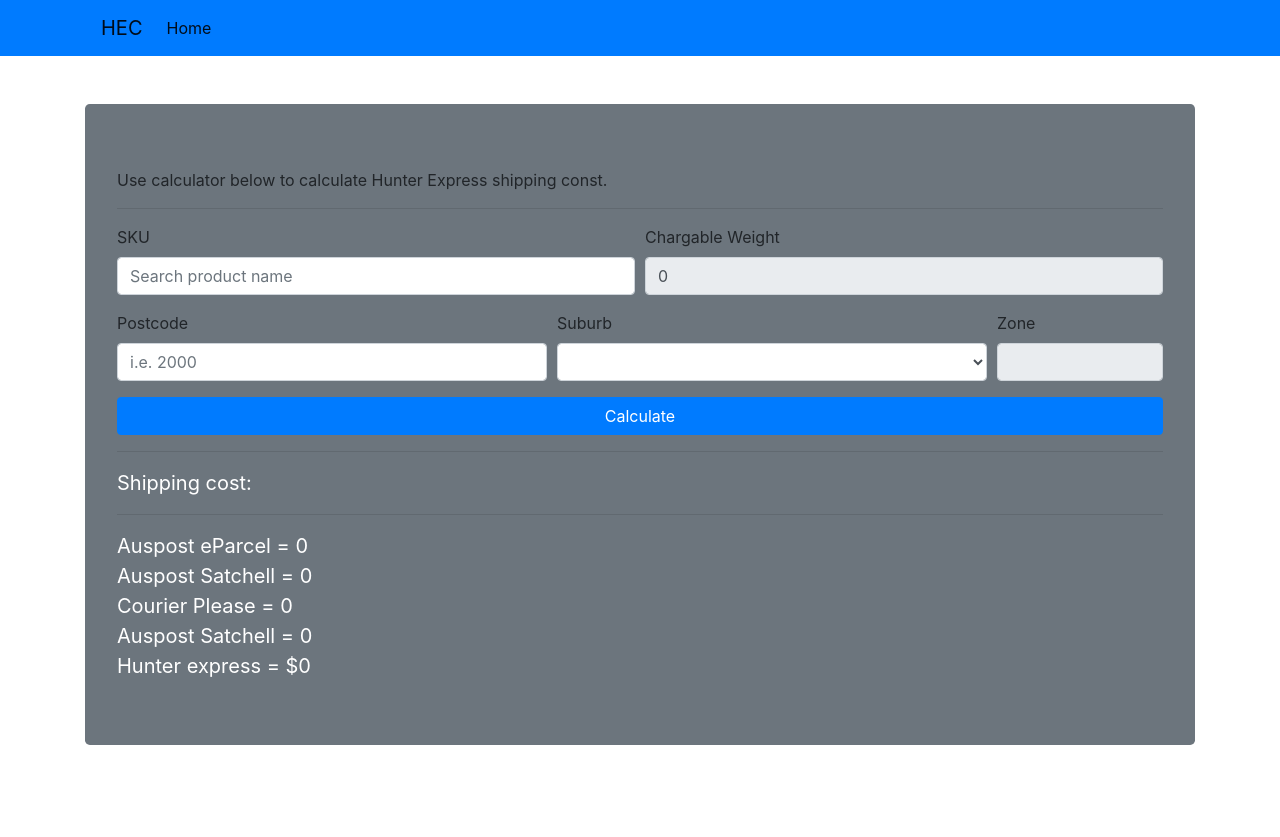
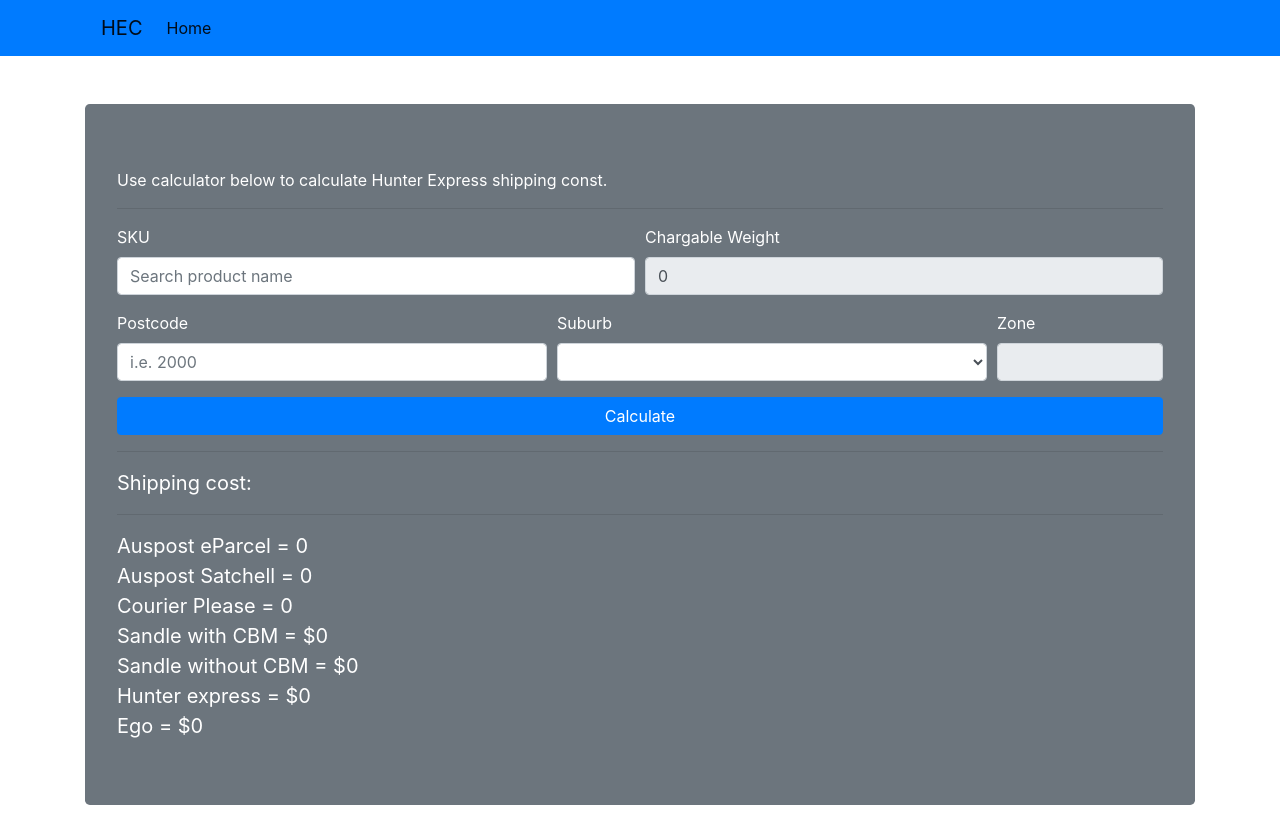
Before and after one commit to bigdiscount/hunter-express-shipping-calculator, a React (Create React App) app: page / in a window 1280 px wide. Before the commit the page ends 800 px from the top, so only its background shows below. Built offline with nearby package versions, Linux system fonts and the light colour scheme.

Commit message:
sandle and ego calculator added

```diff
--- a/package.json
+++ b/package.json
@@ -6,6 +6,7 @@
     "@testing-library/jest-dom": "^4.2.4",
     "@testing-library/react": "^9.3.2",
     "@testing-library/user-event": "^7.1.2",
+    "axios": "^0.19.2",
     "react": "^16.13.1",
     "react-dom": "^16.13.1",
     "react-router-dom": "^5.1.2",
--- a/src/assets/zoneRate.js
+++ b/src/assets/hunterExpressZoneRate.js
@@ -1,4 +1,4 @@
-export const zoneRates = {
+export const hunterExpressZoneRate = {
   1: { fb: 9.5, sb: 7.2, type: 'fixed' },
   2: { fb: 18.75, sb: 14.8, type: 'fixed' },
   3: { fb: 24, sb: 19, type: 'fixed' },
--- a/src/assets/products.js
+++ b/src/assets/products.js
@@ -155,7 +155,7 @@
 {sku:'BD-FWAVE-M',title:'Super Chef Oven Convection Micro Oven 17L',weight:6.9,l:38,w:38,h:25},
 {sku:'BD-WaterFilter-10L',title:'10L Water Filter Bottle Bench Top Dispenser Purifier 8 Stage Ceramic Carbon',weight:0,l:0,w:0,h:0},
 {sku:'BD-WaterFilter-14L',title:'14L Water Filter Bottle Bench Top Dispenser Purifier 8 Stage Ceramic Carbon',weight:2.6,l:29,w:29,h:25},
-{sku:'BD-WaterFilter-21L',title:'21LWater Filter Bottle Bench Top Dispenser Purifier 8 Stage Ceramic Carbon',weight:3.8,l:32,w:21,h:31},
+{sku:'BD-WaterFilter-21L',title:'21L Water Filter Bottle Bench Top Dispenser Purifier 8 Stage Ceramic Carbon',weight:3.8,l:32,w:21,h:31},
 {sku:'BD-WaterFilter-24L',title:'24L Water Filter Bottle Bench Top Dispenser Purifier 8 Stage Ceramic Carbon',weight:3.8,l:36,w:27,h:39},
 {sku:'BD-WaterFilter-28L',title:'28L Water Filter Bottle Bench Top Dispenser Purifier 8 Stage Ceramic Carbon',weight:5.1,l:37,w:35,h:26},
 {sku:'BD-WaterFilter-32L',title:'32L Water Filter Bottle Bench Top Dispenser Purifier 8 Stage Ceramic Carbon',weight:4.1,l:35,w:35,h:29},
--- a/src/components/calculator/calculator.component.js
+++ b/src/components/calculator/calculator.component.js
@@ -2,7 +2,8 @@
 import CustomeForm from '../custome-Form/Custome-form.component'
 import { products } from '../../assets/products'
 import { zoneGuide } from '../../assets/newZoneGuide'
-import { zoneRates } from '../../assets/zoneRate'
+import { hunterExpressZoneRate } from '../../assets/hunterExpressZoneRate'
+import { getEgoRate, getSandleRate } from '../../utils/api'
 
 const initialProduct = {
   sku: '',
@@ -25,7 +26,10 @@
 }
 const Calculator = () => {
   const [productInfo, setProductInfo] = useState(initialProduct)
-  const [totalCost, setTotalCost] = useState(0)
+  const [hunterExpressTotal, setHunterExpressTotal] = useState(0)
+  const [egoTotal, setEgoTotal] = useState(0)
+  const [sandleWCbmTotal, setSandleWCbmTotal] = useState(0)
+  const [sandleNoCbmTotal, setsandleNoCbmTotal] = useState(0)
   const [basePrice, setBasePrice] = useState(initialBasePrice)
   const [prodList, setProdList] = useState(initialBasePrice)
   // const [showList, setShowList] = useState(initialShowList)
@@ -36,11 +40,43 @@
     // showList,
     selectedSuburb,
     basePrice,
-    totalCost
+    hunterExpressTotal,
+    egoTotal,
+    sandleWCbmTotal,
+    sandleNoCbmTotal
   ])
 
-  const calculateShippingCost = () => {
+  const calculateShippingCost = async () => {
     const { l, w, h, weight } = productInfo
+
+    let cbm = true
+    const dataToCsv = {
+      postcode: '',
+      suburb: ''
+    }
+    const argsForApi = { width: w, height: h, depth: l, weight }
+    // EGO PRICING
+    getEgoRate(argsForApi, dataToCsv)
+      .then(price => {
+        setEgoTotal(price)
+      })
+      .catch(error => console.log(error))
+
+    //SENDLE PRICING WITHOUT CBM
+    getSandleRate(argsForApi, dataToCsv, (cbm = false))
+      .then(price => {
+        setsandleNoCbmTotal(price)
+      })
+      .catch(error => console.log(error))
+
+    //SANDLE PRICING WITH CBM
+    getSandleRate(argsForApi, dataToCsv, cbm)
+      .then(price => {
+        setSandleWCbmTotal(price)
+      })
+      .catch(error => console.log(error))
+
+    //HUNTER EXPRESS PRICING
     const cubicWeight = ((l * w * h) / 1000000) * 250 //changing cm cubic to weight cubic
 
     const chargableWeith = weight > cubicWeight ? weight : cubicWeight
@@ -49,7 +85,7 @@
     const baseCost = basePrice.fb + basePrice.sb * (packageCount - 1)
 
     const total = baseCost * basePrice.fuel * basePrice.gst
-    setTotalCost(total)
+    setHunterExpressTotal(total)
   }
 
   const handleProductSearch = e => {
@@ -76,7 +112,7 @@
     if (name === 'suburb') {
       setBasePrice({
         ...basePrice,
-        ...zoneRates[value]
+        ...hunterExpressZoneRate[value]
       })
       setSelectedSuburb({
         ...selectedSuburb,
@@ -113,7 +149,7 @@
     })
   }
   return (
-    <div>
+    <div className="text-white">
       Use calculator below to calculate Hunter Express shipping const.
       <hr />
       <CustomeForm
@@ -124,7 +160,10 @@
         handleSelectProd={handleSelectProd}
         handleOnPostcodeChange={handleOnPostcodeChange}
         selectedSuburb={selectedSuburb}
-        totalCost={totalCost}
+        hunterExpressTotal={hunterExpressTotal}
+        egoTotal={egoTotal}
+        sandleWCbmTotal={sandleWCbmTotal}
+        sandleNoCbmTotal={sandleNoCbmTotal}
         calculateShippingCost={calculateShippingCost}
       />
     </div>
--- a/src/components/custome-Form/Custome-form.component.js
+++ b/src/components/custome-Form/Custome-form.component.js
@@ -9,7 +9,10 @@
   handleOnPostcodeChange,
   selectedSuburb,
   calculateShippingCost,
-  totalCost
+  hunterExpressTotal,
+  egoTotal,
+  sandleWCbmTotal,
+  sandleNoCbmTotal
 }) => {
   const { sku, weight, postcode } = productInfo
   const { lists, zone } = selectedSuburb
@@ -18,7 +21,7 @@
     <div width="50%">
       <form>
         <div className="form-row">
-          <div className="form-group col-md-6">
+          <div className="form-group col-md-6  text-white ">
             <label htmlFor="sku">SKU</label>
             <input
               type="text"
@@ -30,7 +33,10 @@
               placeholder="Search product name"
             />
             {prodList.length ? (
-              <ul className="prod-list list-group" style={{ zIndex: 99 }}>
+              <ul
+                className="prod-list list-group text-dark"
+                style={{ zIndex: 99 }}
+              >
                 {prodList.map(
                   (row, i) =>
                     i < 6 && (
@@ -49,7 +55,7 @@
               ''
             )}
           </div>
-          <div className="form-group col-md-6">
+          <div className="form-group col-md-6  text-white">
             <label htmlFor="weight">Chargable Weight</label>
             <input
               type="text"
@@ -64,7 +70,7 @@
           </div>
         </div>
         <div className="form-row">
-          <div className="form-group col-md-5">
+          <div className="form-group col-md-5 text-white ">
             <label htmlFor="postcode">Postcode</label>
             <input
               type="number"
@@ -78,7 +84,7 @@
               required
             />
           </div>
-          <div className="form-group col-md-5">
+          <div className="form-group col-md-5 text-white">
             <label htmlFor="suburb">Suburb</label>
             <select
               className="form-control"
@@ -95,7 +101,7 @@
                 ))}
             </select>
           </div>
-          <div className="form-group col-md-2">
+          <div className="form-group col-md-2 text-white">
             <label htmlFor="zone">Zone</label>
             <input
               type="number"
@@ -121,8 +127,10 @@
           Auspost eParcel = 0 <br />
           Auspost Satchell = 0 <br />
           Courier Please = 0 <br />
-          Auspost Satchell = 0 <br />
-          Hunter express = ${totalCost}
+          Sandle with CBM = ${sandleWCbmTotal} <br />
+          Sandle without CBM = ${sandleNoCbmTotal} <br />
+          Hunter express = ${hunterExpressTotal} <br />
+          Ego = ${egoTotal}
         </div>
       </form>
     </div>
--- /dev/null
+++ b/src/utils/api.js
@@ -0,0 +1,63 @@
+import axios from 'axios'
+
+export const getEgoRate = async (argsForApi = {}, dataToCsv = {}) => {
+  const { postcode, suburb } = dataToCsv
+  const DPostcode = postcode < 1000 ? '0' + postcode : postcode
+
+  const { width, height, depth, weight } = argsForApi
+  return new Promise(async (resolve, reject) => {
+    const endpoing = `http://www.e-go.com.au/calculatorAPI2?pickuppostcode=2036&pickupsuburb=Matraville&deliverypostcode=${DPostcode}&deliverysuburb=${suburb}&width=${width}&height=${height}&depth=${depth}&weight=${weight}`
+    let price = 25
+
+    try {
+      const result = await axios.get(endpoing, {
+        headers: {
+          connection: 'keep-alive'
+        }
+      })
+      if (result.status === 200 && result.data.startsWith('error=OK')) {
+        const val = result.data.split('\n')
+        price = Math.ceil(val[2].split('=')[1])
+      }
+      resolve(price)
+    } catch (error) {
+      // console.error(error, postcode, suburb)
+      resolve(price)
+    }
+  })
+}
+
+export const getSandleRate = async (argsForApi = {}, dataToCsv = {}, cbm) => {
+  const { postcode, suburb } = dataToCsv
+  const DPostcode = postcode < 1000 ? '0' + postcode : postcode
+
+  const { width, height, depth, weight } = argsForApi
+  const volumn = (width * height * depth) / 1000000
+
+  const endpoing_with_cbm = `https://api.sendle.com/api/quote?pickup_suburb=matraville&pickup_postcode=2036&pickup_country=AU&delivery_suburb=${suburb}&delivery_postcode=${DPostcode}&delivery_country=AU&weight_value=${weight}&weight_units=kg&volume_value=${volumn}&volume_units=m3&plan_name=Easy`
+
+  const endpoing_without_cbm = `https://api.sendle.com/api/quote?pickup_suburb=matraville&pickup_postcode=2036&pickup_country=AU&delivery_suburb=${suburb}&delivery_postcode=${DPostcode}&delivery_country=AU&weight_value=${weight}&weight_units=kg&volume_value=0.001&volume_units=m3&plan_name=Easy`
+
+  const endpoing = cbm ? endpoing_with_cbm : endpoing_without_cbm
+  return new Promise(async (resolve, reject) => {
+    let price = 25
+
+    try {
+      const result = await axios.get(endpoing, {
+        headers: {
+          connection: 'keep-alive',
+          'Content-Type': 'application/json',
+          Accept: 'application/json'
+        }
+      })
+
+      if (result && result.status === 200 && result.data.length) {
+        price = result.data[0].quote.gross.amount
+      }
+      resolve(price)
+    } catch (error) {
+      // console.error(error.message, postcode, suburb)
+      resolve(price)
+    }
+  })
+}
```
Also changed, not shown: 2 other files (tests, documents, lock files or other folders).
